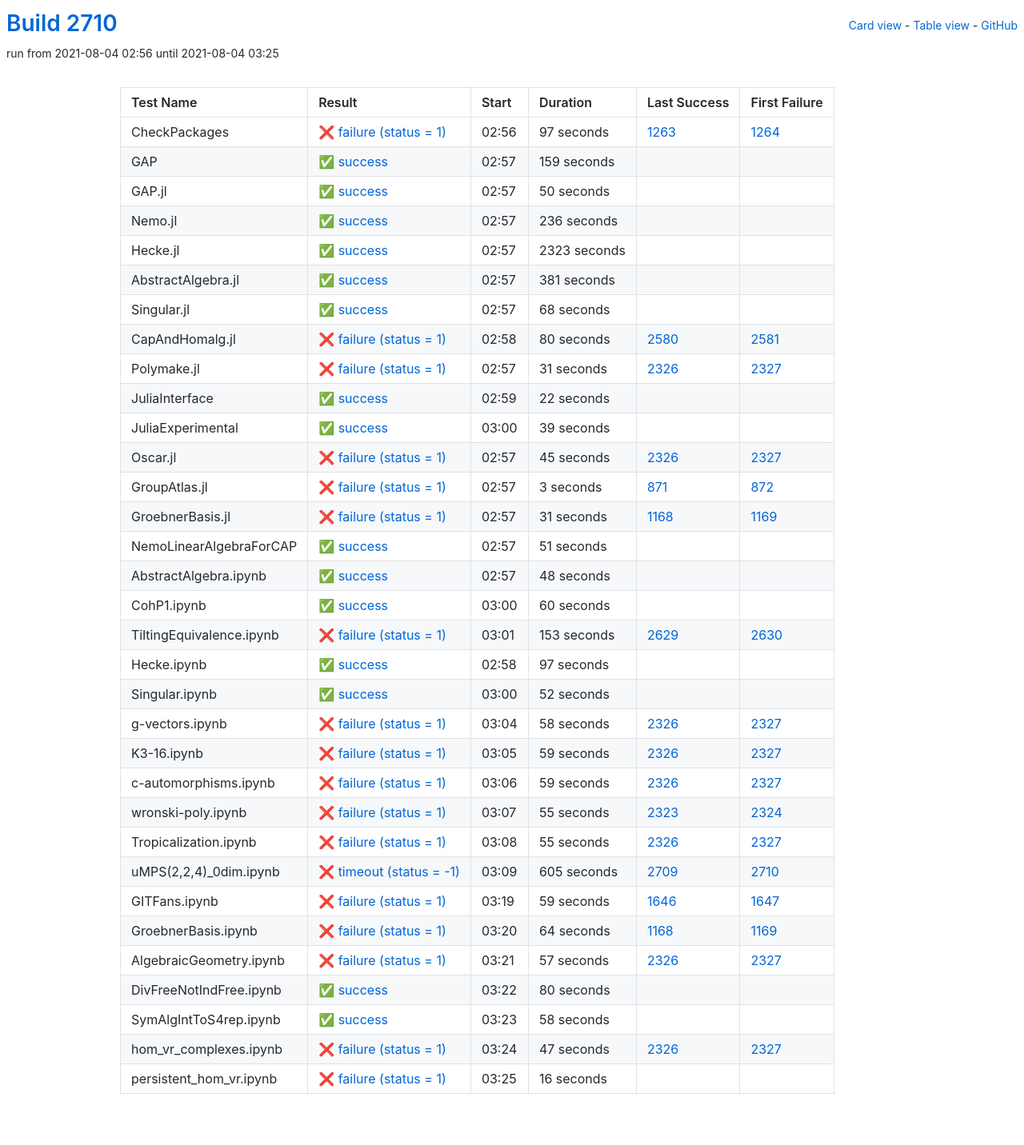
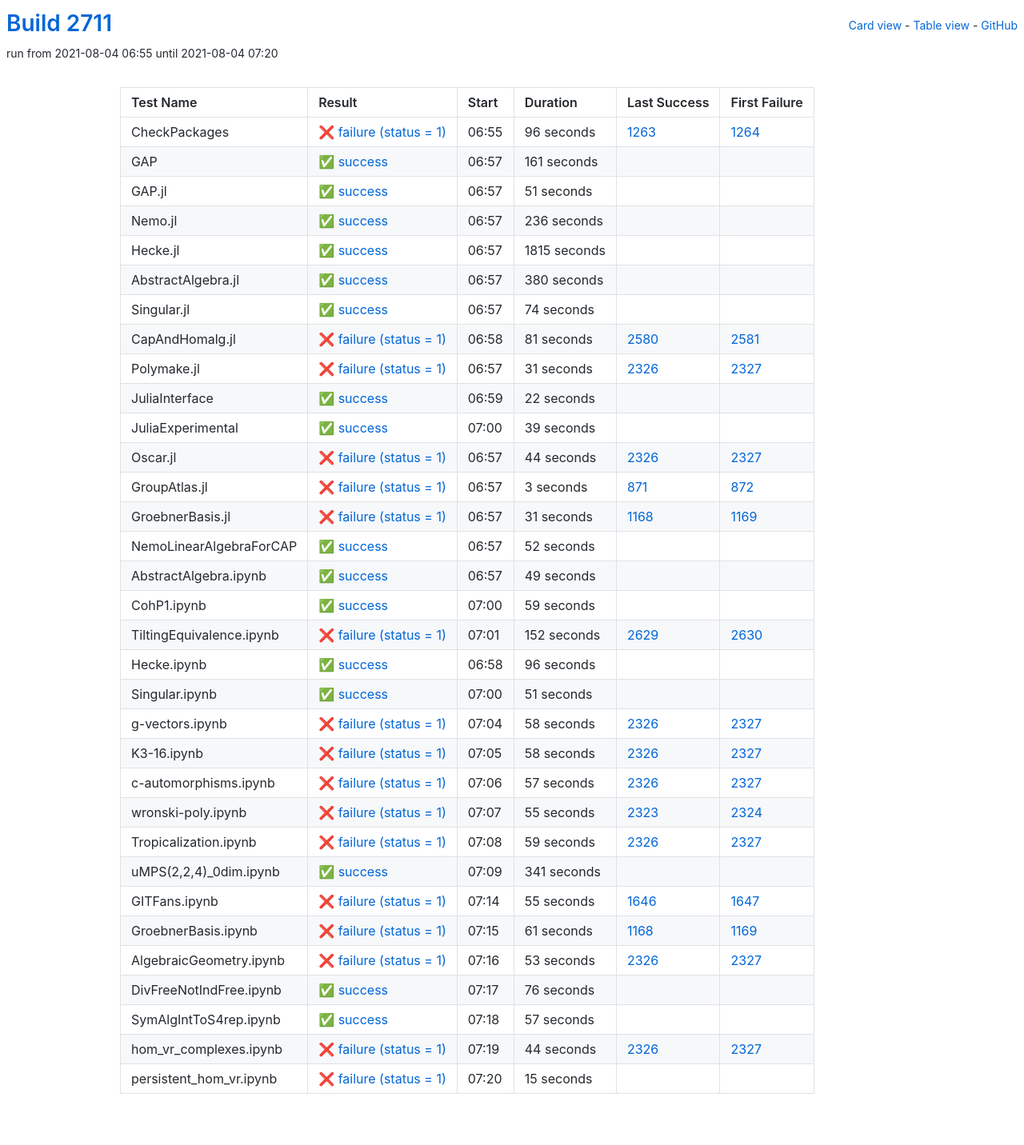
Before and after one commit to oscar-system/oscar-ci-status-stable, a Jekyll site: the page built from table.html, in a window 1280 px wide. Shown: the whole page at 80% size. Built offline with Jekyll 4.4.1, drawn with Linux system fonts in a browser that asks for light colours.

Commit message:
Build #2711

```diff
--- a/_data/ci.yml
+++ b/_data/ci.yml
@@ -1,6 +1,6 @@
 ---
-build: 2710
-build_url: https://oscarci.mathematik.uni-kl.de/job/oscar-stable/2710/
+build: 2711
+build_url: https://oscarci.mathematik.uni-kl.de/job/oscar-stable/2711/
 job: oscar-stable
 organization: oscar-system
 repo: oscar-ci-status-stable
@@ -8,44 +8,44 @@ repourl: https://github.com/oscar-system/oscar-ci-status-stable
 tests:
 - name: CheckPackages
   id: checkpackages
-  log: https://oscarci.mathematik.uni-kl.de/job/oscar-stable/2710/artifact/logs/build-2710/CheckPackages.log
-  start: 2021-08-04 02:56
+  log: https://oscarci.mathematik.uni-kl.de/job/oscar-stable/2711/artifact/logs/build-2711/CheckPackages.log
+  start: 2021-08-04 06:55
   success: false
   exitcode: 1
   status: failure
-  duration: 97
+  duration: 96
   last_success: 1263
   last_success_url: https://oscarci.mathematik.uni-kl.de/job/oscar-stable/1263/
   first_failure: 1264
   first_failure_url: https://oscarci.mathematik.uni-kl.de/job/oscar-stable/1264/
 - name: GAP
   id: gap
-  log: https://oscarci.mathematik.uni-kl.de/job/oscar-stable/2710/artifact/logs/build-2710/GAP.log
-  start: 2021-08-04 02:57
+  log: https://oscarci.mathematik.uni-kl.de/job/oscar-stable/2711/artifact/logs/build-2711/GAP.log
+  start: 2021-08-04 06:57
   success: true
   exitcode: 0
   status: success
-  duration: 159
+  duration: 161
   last_success: false
   last_success_url:
   first_failure: false
   first_failure_url:
 - name: GAP.jl
   id: gap-jl
-  log: https://oscarci.mathematik.uni-kl.de/job/oscar-stable/2710/artifact/logs/build-2710/GAP.jl.log
-  start: 2021-08-04 02:57
+  log: https://oscarci.mathematik.uni-kl.de/job/oscar-stable/2711/artifact/logs/build-2711/GAP.jl.log
+  start: 2021-08-04 06:57
   success: true
   exitcode: 0
   status: success
-  duration: 50
+  duration: 51
   last_success: false
   last_success_url:
   first_failure: false
   first_failure_url:
 - name: Nemo.jl
   id: nemo-jl
-  log: https://oscarci.mathematik.uni-kl.de/job/oscar-stable/2710/artifact/logs/build-2710/Nemo.jl.log
-  start: 2021-08-04 02:57
+  log: https://oscarci.mathematik.uni-kl.de/job/oscar-stable/2711/artifact/logs/build-2711/Nemo.jl.log
+  start: 2021-08-04 06:57
   success: true
   exitcode: 0
   status: success
@@ -56,56 +56,56 @@ tests:
   first_failure_url:
 - name: Hecke.jl
   id: hecke-jl
-  log: https://oscarci.mathematik.uni-kl.de/job/oscar-stable/2710/artifact/logs/build-2710/Hecke.jl.log
-  start: 2021-08-04 02:57
+  log: https://oscarci.mathematik.uni-kl.de/job/oscar-stable/2711/artifact/logs/build-2711/Hecke.jl.log
+  start: 2021-08-04 06:57
   success: true
   exitcode: 0
   status: success
-  duration: 2323
+  duration: 1815
   last_success: false
   last_success_url:
   first_failure: false
   first_failure_url:
 - name: AbstractAlgebra.jl
   id: abstractalgebra-jl
-  log: https://oscarci.mathematik.uni-kl.de/job/oscar-stable/2710/artifact/logs/build-2710/AbstractAlgebra.jl.log
-  start: 2021-08-04 02:57
+  log: https://oscarci.mathematik.uni-kl.de/job/oscar-stable/2711/artifact/logs/build-2711/AbstractAlgebra.jl.log
+  start: 2021-08-04 06:57
   success: true
   exitcode: 0
   status: success
-  duration: 381
+  duration: 380
   last_success: false
   last_success_url:
   first_failure: false
   first_failure_url:
 - name: Singular.jl
   id: singular-jl
-  log: https://oscarci.mathematik.uni-kl.de/job/oscar-stable/2710/artifact/logs/build-2710/Singular.jl.log
-  start: 2021-08-04 02:57
+  log: https://oscarci.mathematik.uni-kl.de/job/oscar-stable/2711/artifact/logs/build-2711/Singular.jl.log
+  start: 2021-08-04 06:57
   success: true
   exitcode: 0
   status: success
-  duration: 68
+  duration: 74
   last_success: false
   last_success_url:
   first_failure: false
   first_failure_url:
 - name: CapAndHomalg.jl
   id: capandhomalg-jl
-  log: https://oscarci.mathematik.uni-kl.de/job/oscar-stable/2710/artifact/logs/build-2710/CapAndHomalg.jl.log
-  start: 2021-08-04 02:58
+  log: https://oscarci.mathematik.uni-kl.de/job/oscar-stable/2711/artifact/logs/build-2711/CapAndHomalg.jl.log
+  start: 2021-08-04 06:58
   success: false
   exitcode: 1
   status: failure
-  duration: 80
+  duration: 81
   last_success: 2580
   last_success_url: https://oscarci.mathematik.uni-kl.de/job/oscar-stable/2580/
   first_failure: 2581
   first_failure_url: https://oscarci.mathematik.uni-kl.de/job/oscar-stable/2581/
 - name: Polymake.jl
   id: polymake-jl
-  log: https://oscarci.mathematik.uni-kl.de/job/oscar-stable/2710/artifact/logs/build-2710/Polymake.jl.log
-  start: 2021-08-04 02:57
+  log: https://oscarci.mathematik.uni-kl.de/job/oscar-stable/2711/artifact/logs/build-2711/Polymake.jl.log
+  start: 2021-08-04 06:57
   success: false
   exitcode: 1
   status: failure
@@ -116,8 +116,8 @@ tests:
   first_failure_url: https://oscarci.mathematik.uni-kl.de/job/oscar-stable/2327/
 - name: JuliaInterface
   id: juliainterface
-  log: https://oscarci.mathematik.uni-kl.de/job/oscar-stable/2710/artifact/logs/build-2710/JuliaInterface.log
-  start: 2021-08-04 02:59
+  log: https://oscarci.mathematik.uni-kl.de/job/oscar-stable/2711/artifact/logs/build-2711/JuliaInterface.log
+  start: 2021-08-04 06:59
   success: true
   exitcode: 0
   status: success
@@ -128,8 +128,8 @@ tests:
   first_failure_url:
 - name: JuliaExperimental
   id: juliaexperimental
-  log: https://oscarci.mathematik.uni-kl.de/job/oscar-stable/2710/artifact/logs/build-2710/JuliaExperimental.log
-  start: 2021-08-04 03:00
+  log: https://oscarci.mathematik.uni-kl.de/job/oscar-stable/2711/artifact/logs/build-2711/JuliaExperimental.log
+  start: 2021-08-04 07:00
   success: true
   exitcode: 0
   status: success
@@ -140,20 +140,20 @@ tests:
   first_failure_url:
 - name: Oscar.jl
   id: oscar-jl
-  log: https://oscarci.mathematik.uni-kl.de/job/oscar-stable/2710/artifact/logs/build-2710/Oscar.jl.log
-  start: 2021-08-04 02:57
+  log: https://oscarci.mathematik.uni-kl.de/job/oscar-stable/2711/artifact/logs/build-2711/Oscar.jl.log
+  start: 2021-08-04 06:57
   success: false
   exitcode: 1
   status: failure
-  duration: 45
+  duration: 44
   last_success: 2326
   last_success_url: https://oscarci.mathematik.uni-kl.de/job/oscar-stable/2326/
   first_failure: 2327
   first_failure_url: https://oscarci.mathematik.uni-kl.de/job/oscar-stable/2327/
 - name: GroupAtlas.jl
   id: groupatlas-jl
-  log: https://oscarci.mathematik.uni-kl.de/job/oscar-stable/2710/artifact/logs/build-2710/GroupAtlas.jl.log
-  start: 2021-08-04 02:57
+  log: https://oscarci.mathematik.uni-kl.de/job/oscar-stable/2711/artifact/logs/build-2711/GroupAtlas.jl.log
+  start: 2021-08-04 06:57
   success: false
   exitcode: 1
   status: failure
@@ -164,8 +164,8 @@ tests:
   first_failure_url: https://oscarci.mathematik.uni-kl.de/job/oscar-stable/872/
 - name: GroebnerBasis.jl
   id: groebnerbasis-jl
-  log: https://oscarci.mathematik.uni-kl.de/job/oscar-stable/2710/artifact/logs/build-2710/GroebnerBasis.jl.log
-  start: 2021-08-04 02:57
+  log: https://oscarci.mathematik.uni-kl.de/job/oscar-stable/2711/artifact/logs/build-2711/GroebnerBasis.jl.log
+  start: 2021-08-04 06:57
   success: false
   exitcode: 1
   status: failure
@@ -176,8 +176,68 @@ tests:
   first_failure_url: https://oscarci.mathematik.uni-kl.de/job/oscar-stable/1169/
 - name: NemoLinearAlgebraForCAP
   id: nemolinearalgebraforcap
-  log: https://oscarci.mathematik.uni-kl.de/job/oscar-stable/2710/artifact/logs/build-2710/NemoLinearAlgebraForCAP.log
-  start: 2021-08-04 02:57
+  log: https://oscarci.mathematik.uni-kl.de/job/oscar-stable/2711/artifact/logs/build-2711/NemoLinearAlgebraForCAP.log
+  start: 2021-08-04 06:57
+  success: true
+  exitcode: 0
+  status: success
+  duration: 52
+  last_success: false
+  last_success_url:
+  first_failure: false
+  first_failure_url:
+- name: AbstractAlgebra.ipynb
+  id: abstractalgebra-ipynb
+  log: https://oscarci.mathematik.uni-kl.de/job/oscar-stable/2711/artifact/logs/build-2711/AbstractAlgebra.ipynb.log
+  start: 2021-08-04 06:57
+  success: true
+  exitcode: 0
+  status: success
+  duration: 49
+  last_success: false
+  last_success_url:
+  first_failure: false
+  first_failure_url:
+- name: CohP1.ipynb
+  id: cohp1-ipynb
+  log: https://oscarci.mathematik.uni-kl.de/job/oscar-stable/2711/artifact/logs/build-2711/CohP1.ipynb.log
+  start: 2021-08-04 07:00
+  success: true
+  exitcode: 0
+  status: success
+  duration: 59
+  last_success: false
+  last_success_url:
+  first_failure: false
+  first_failure_url:
+- name: TiltingEquivalence.ipynb
+  id: tiltingequivalence-ipynb
+  log: https://oscarci.mathematik.uni-kl.de/job/oscar-stable/2711/artifact/logs/build-2711/TiltingEquivalence.ipynb.log
+  start: 2021-08-04 07:01
+  success: false
+  exitcode: 1
+  status: failure
+  duration: 152
+  last_success: 2629
+  last_success_url: https://oscarci.mathematik.uni-kl.de/job/oscar-stable/2629/
+  first_failure: 2630
+  first_failure_url: https://oscarci.mathematik.uni-kl.de/job/oscar-stable/2630/
+- name: Hecke.ipynb
+  id: hecke-ipynb
+  log: https://oscarci.mathematik.uni-kl.de/job/oscar-stable/2711/artifact/logs/build-2711/Hecke.ipynb.log
+  start: 2021-08-04 06:58
+  success: true
+  exitcode: 0
+  status: success
+  duration: 96
+  last_success: false
+  last_success_url:
+  first_failure: false
+  first_failure_url:
+- name: Singular.ipynb
+  id: singular-ipynb
+  log: https://oscarci.mathematik.uni-kl.de/job/oscar-stable/2711/artifact/logs/build-2711/Singular.ipynb.log
+  start: 2021-08-04 07:00
   success: true
   exitcode: 0
   status: success
@@ -186,70 +246,10 @@ tests:
   last_success_url:
   first_failure: false
   first_failure_url:
-- name: AbstractAlgebra.ipynb
-  id: abstractalgebra-ipynb
-  log: https://oscarci.mathematik.uni-kl.de/job/oscar-stable/2710/artifact/logs/build-2710/AbstractAlgebra.ipynb.log
-  start: 2021-08-04 02:57
-  success: true
-  exitcode: 0
-  status: success
-  duration: 48
-  last_success: false
-  last_success_url:
-  first_failure: false
-  first_failure_url:
-- name: CohP1.ipynb
-  id: cohp1-ipynb
-  log: https://oscarci.mathematik.uni-kl.de/job/oscar-stable/2710/artifact/logs/build-2710/CohP1.ipynb.log
-  start: 2021-08-04 03:00
-  success: true
-  exitcode: 0
-  status: success
-  duration: 60
-  last_success: false
-  last_success_url:
-  first_failure: false
-  first_failure_url:
-- name: TiltingEquivalence.ipynb
-  id: tiltingequivalence-ipynb
-  log: https://oscarci.mathematik.uni-kl.de/job/oscar-stable/2710/artifact/logs/build-2710/TiltingEquivalence.ipynb.log
-  start: 2021-08-04 03:01
-  success: false
-  exitcode: 1
-  status: failure
-  duration: 153
-  last_success: 2629
-  last_success_url: https://oscarci.mathematik.uni-kl.de/job/oscar-stable/2629/
-  first_failure: 2630
-  first_failure_url: https://oscarci.mathematik.uni-kl.de/job/oscar-stable/2630/
-- name: Hecke.ipynb
-  id: hecke-ipynb
-  log: https://oscarci.mathematik.uni-kl.de/job/oscar-stable/2710/artifact/logs/build-2710/Hecke.ipynb.log
-  start: 2021-08-04 02:58
-  success: true
-  exitcode: 0
-  status: success
-  duration: 97
-  last_success: false
-  last_success_url:
-  first_failure: false
-  first_failure_url:
-- name: Singular.ipynb
-  id: singular-ipynb
-  log: https://oscarci.mathematik.uni-kl.de/job/oscar-stable/2710/artifact/logs/build-2710/Singular.ipynb.log
-  start: 2021-08-04 03:00
-  success: true
-  exitcode: 0
-  status: success
-  duration: 52
-  last_success: false
-  last_success_url:
-  first_failure: false
-  first_failure_url:
 - name: g-vectors.ipynb
   id: g-vectors-ipynb
-  log: https://oscarci.mathematik.uni-kl.de/job/oscar-stable/2710/artifact/logs/build-2710/g-vectors.ipynb.log
-  start: 2021-08-04 03:04
+  log: https://oscarci.mathematik.uni-kl.de/job/oscar-stable/2711/artifact/logs/build-2711/g-vectors.ipynb.log
+  start: 2021-08-04 07:04
   success: false
   exitcode: 1
   status: failure
@@ -260,32 +260,32 @@ tests:
   first_failure_url: https://oscarci.mathematik.uni-kl.de/job/oscar-stable/2327/
 - name: K3-16.ipynb
   id: k3-16-ipynb
-  log: https://oscarci.mathematik.uni-kl.de/job/oscar-stable/2710/artifact/logs/build-2710/K3-16.ipynb.log
-  start: 2021-08-04 03:05
+  log: https://oscarci.mathematik.uni-kl.de/job/oscar-stable/2711/artifact/logs/build-2711/K3-16.ipynb.log
+  start: 2021-08-04 07:05
   success: false
   exitcode: 1
   status: failure
-  duration: 59
+  duration: 58
   last_success: 2326
   last_success_url: https://oscarci.mathematik.uni-kl.de/job/oscar-stable/2326/
   first_failure: 2327
   first_failure_url: https://oscarci.mathematik.uni-kl.de/job/oscar-stable/2327/
 - name: c-automorphisms.ipynb
   id: c-automorphisms-ipynb
-  log: https://oscarci.mathematik.uni-kl.de/job/oscar-stable/2710/artifact/logs/build-2710/c-automorphisms.ipynb.log
-  start: 2021-08-04 03:06
+  log: https://oscarci.mathematik.uni-kl.de/job/oscar-stable/2711/artifact/logs/build-2711/c-automorphisms.ipynb.log
+  start: 2021-08-04 07:06
   success: false
   exitcode: 1
   status: failure
-  duration: 59
+  duration: 57
   last_success: 2326
   last_success_url: https://oscarci.mathematik.uni-kl.de/job/oscar-stable/2326/
   first_failure: 2327
   first_failure_url: https://oscarci.mathematik.uni-kl.de/job/oscar-stable/2327/
 - name: wronski-poly.ipynb
   id: wronski-poly-ipynb
-  log: https://oscarci.mathematik.uni-kl.de/job/oscar-stable/2710/artifact/logs/build-2710/wronski-poly.ipynb.log
-  start: 2021-08-04 03:07
+  log: https://oscarci.mathematik.uni-kl.de/job/oscar-stable/2711/artifact/logs/build-2711/wronski-poly.ipynb.log
+  start: 2021-08-04 07:07
   success: false
   exitcode: 1
   status: failure
@@ -296,108 +296,108 @@ tests:
   first_failure_url: https://oscarci.mathematik.uni-kl.de/job/oscar-stable/2324/
 - name: Tropicalization.ipynb
   id: tropicalization-ipynb
-  log: https://oscarci.mathematik.uni-kl.de/job/oscar-stable/2710/artifact/logs/build-2710/Tropicalization.ipynb.log
-  start: 2021-08-04 03:08
+  log: https://oscarci.mathematik.uni-kl.de/job/oscar-stable/2711/artifact/logs/build-2711/Tropicalization.ipynb.log
+  start: 2021-08-04 07:08
   success: false
   exitcode: 1
   status: failure
-  duration: 55
+  duration: 59
   last_success: 2326
   last_success_url: https://oscarci.mathematik.uni-kl.de/job/oscar-stable/2326/
   first_failure: 2327
   first_failure_url: https://oscarci.mathematik.uni-kl.de/job/oscar-stable/2327/
 - name: uMPS(2,2,4)_0dim.ipynb
   id: umps-2-2-4-0dim-ipynb
-  log: https://oscarci.mathematik.uni-kl.de/job/oscar-stable/2710/artifact/logs/build-2710/uMPS-2-2-4-_0dim.ipynb.log
-  start: 2021-08-04 03:09
-  success: false
-  exitcode: -1
-  status: timeout
-  duration: 605
-  last_success: 2709
-  last_success_url: https://oscarci.mathematik.uni-kl.de/job/oscar-stable/2709/
-  first_failure: 2710
-  first_failure_url: https://oscarci.mathematik.uni-kl.de/job/oscar-stable/2710/
+  log: https://oscarci.mathematik.uni-kl.de/job/oscar-stable/2711/artifact/logs/build-2711/uMPS-2-2-4-_0dim.ipynb.log
+  start: 2021-08-04 07:09
+  success: true
+  exitcode: 0
+  status: success
+  duration: 341
+  last_success: false
+  last_success_url:
+  first_failure: false
+  first_failure_url:
 - name: GITFans.ipynb
   id: gitfans-ipynb
-  log: https://oscarci.mathematik.uni-kl.de/job/oscar-stable/2710/artifact/logs/build-2710/GITFans.ipynb.log
-  start: 2021-08-04 03:19
+  log: https://oscarci.mathematik.uni-kl.de/job/oscar-stable/2711/artifact/logs/build-2711/GITFans.ipynb.log
+  start: 2021-08-04 07:14
   success: false
   exitcode: 1
   status: failure
-  duration: 59
+  duration: 55
   last_success: 1646
   last_success_url: https://oscarci.mathematik.uni-kl.de/job/oscar-stable/1646/
   first_failure: 1647
   first_failure_url: https://oscarci.mathematik.uni-kl.de/job/oscar-stable/1647/
 - name: GroebnerBasis.ipynb
   id: groebnerbasis-ipynb
-  log: https://oscarci.mathematik.uni-kl.de/job/oscar-stable/2710/artifact/logs/build-2710/GroebnerBasis.ipynb.log
-  start: 2021-08-04 03:20
+  log: https://oscarci.mathematik.uni-kl.de/job/oscar-stable/2711/artifact/logs/build-2711/GroebnerBasis.ipynb.log
+  start: 2021-08-04 07:15
   success: false
   exitcode: 1
   status: failure
-  duration: 64
+  duration: 61
   last_success: 1168
   last_success_url: https://oscarci.mathematik.uni-kl.de/job/oscar-stable/1168/
   first_failure: 1169
   first_failure_url: https://oscarci.mathematik.uni-kl.de/job/oscar-stable/1169/
 - name: AlgebraicGeometry.ipynb
   id: algebraicgeometry-ipynb
-  log: https://oscarci.mathematik.uni-kl.de/job/oscar-stable/2710/artifact/logs/build-2710/AlgebraicGeometry.ipynb.log
-  start: 2021-08-04 03:21
+  log: https://oscarci.mathematik.uni-kl.de/job/oscar-stable/2711/artifact/logs/build-2711/AlgebraicGeometry.ipynb.log
+  start: 2021-08-04 07:16
   success: false
   exitcode: 1
   status: failure
-  duration: 57
+  duration: 53
   last_success: 2326
   last_success_url: https://oscarci.mathematik.uni-kl.de/job/oscar-stable/2326/
   first_failure: 2327
   first_failure_url: https://oscarci.mathematik.uni-kl.de/job/oscar-stable/2327/
 - name: DivFreeNotIndFree.ipynb
   id: divfreenotindfree-ipynb
-  log: https://oscarci.mathematik.uni-kl.de/job/oscar-stable/2710/artifact/logs/build-2710/DivFreeNotIndFree.ipynb.log
-  start: 2021-08-04 03:22
+  log: https://oscarci.mathematik.uni-kl.de/job/oscar-stable/2711/artifact/logs/build-2711/DivFreeNotIndFree.ipynb.log
+  start: 2021-08-04 07:17
   success: true
   exitcode: 0
   status: success
-  duration: 80
+  duration: 76
   last_success: false
   last_success_url:
   first_failure: false
   first_failure_url:
 - name: SymAlgIntToS4rep.ipynb
   id: symalginttos4rep-ipynb
-  log: https://oscarci.mathematik.uni-kl.de/job/oscar-stable/2710/artifact/logs/build-2710/SymAlgIntToS4rep.ipynb.log
-  start: 2021-08-04 03:23
+  log: https://oscarci.mathematik.uni-kl.de/job/oscar-stable/2711/artifact/logs/build-2711/SymAlgIntToS4rep.ipynb.log
+  start: 2021-08-04 07:18
   success: true
   exitcode: 0
   status: success
-  duration: 58
+  duration: 57
   last_success: false
   last_success_url:
   first_failure: false
   first_failure_url:
 - name: hom_vr_complexes.ipynb
   id: hom-vr-complexes-ipynb
-  log: https://oscarci.mathematik.uni-kl.de/job/oscar-stable/2710/artifact/logs/build-2710/hom_vr_complexes.ipynb.log
-  start: 2021-08-04 03:24
+  log: https://oscarci.mathematik.uni-kl.de/job/oscar-stable/2711/artifact/logs/build-2711/hom_vr_complexes.ipynb.log
+  start: 2021-08-04 07:19
   success: false
   exitcode: 1
   status: failure
-  duration: 47
+  duration: 44
   last_success: 2326
   last_success_url: https://oscarci.mathematik.uni-kl.de/job/oscar-stable/2326/
   first_failure: 2327
   first_failure_url: https://oscarci.mathematik.uni-kl.de/job/oscar-stable/2327/
 - name: persistent_hom_vr.ipynb
   id: persistent-hom-vr-ipynb
-  log: https://oscarci.mathematik.uni-kl.de/job/oscar-stable/2710/artifact/logs/build-2710/persistent_hom_vr.ipynb.log
-  start: 2021-08-04 03:25
+  log: https://oscarci.mathematik.uni-kl.de/job/oscar-stable/2711/artifact/logs/build-2711/persistent_hom_vr.ipynb.log
+  start: 2021-08-04 07:20
   success: false
   exitcode: 1
   status: failure
-  duration: 16
+  duration: 15
   last_success: false
   last_success_url:
   first_failure: false
```
Also changed, not shown: README.md.
